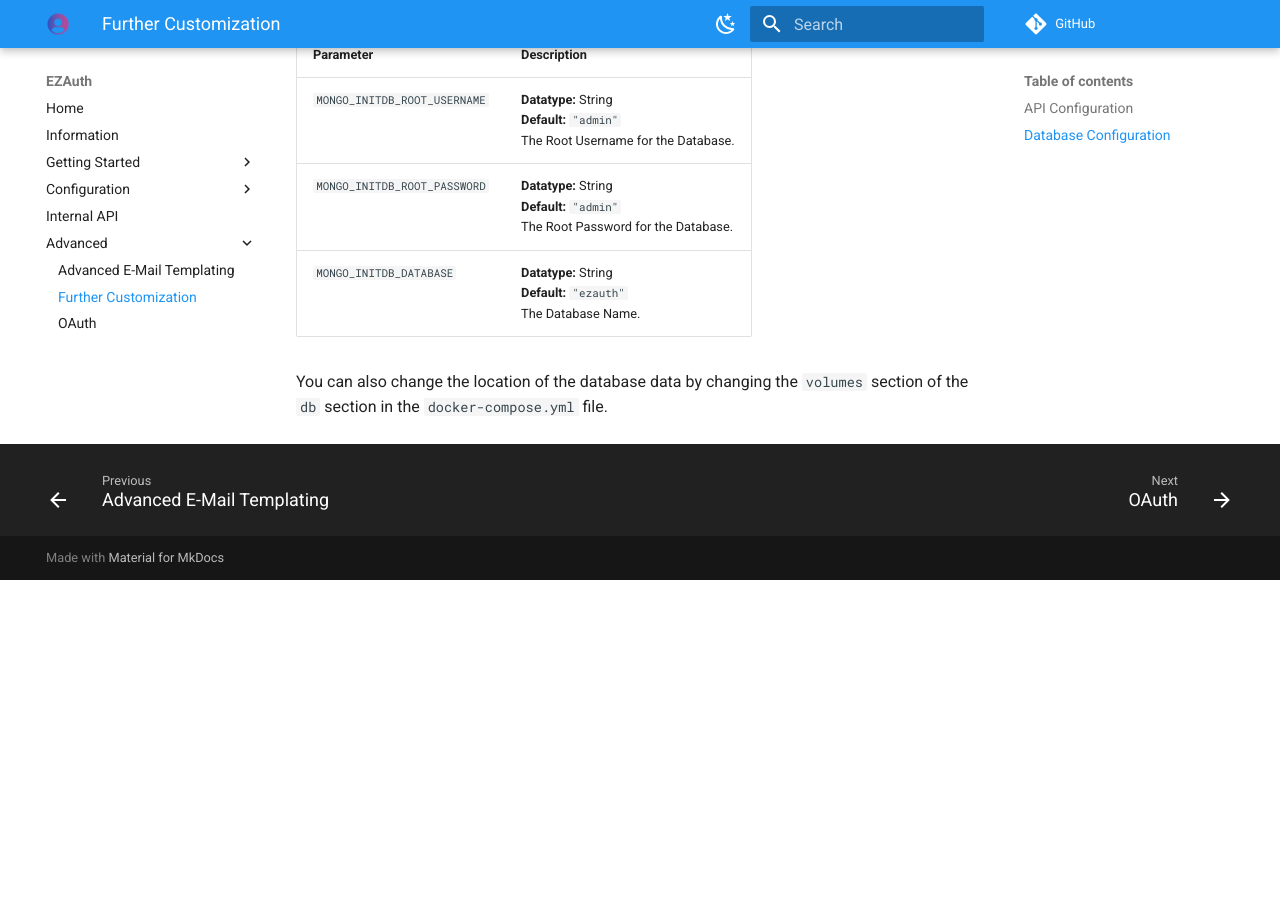
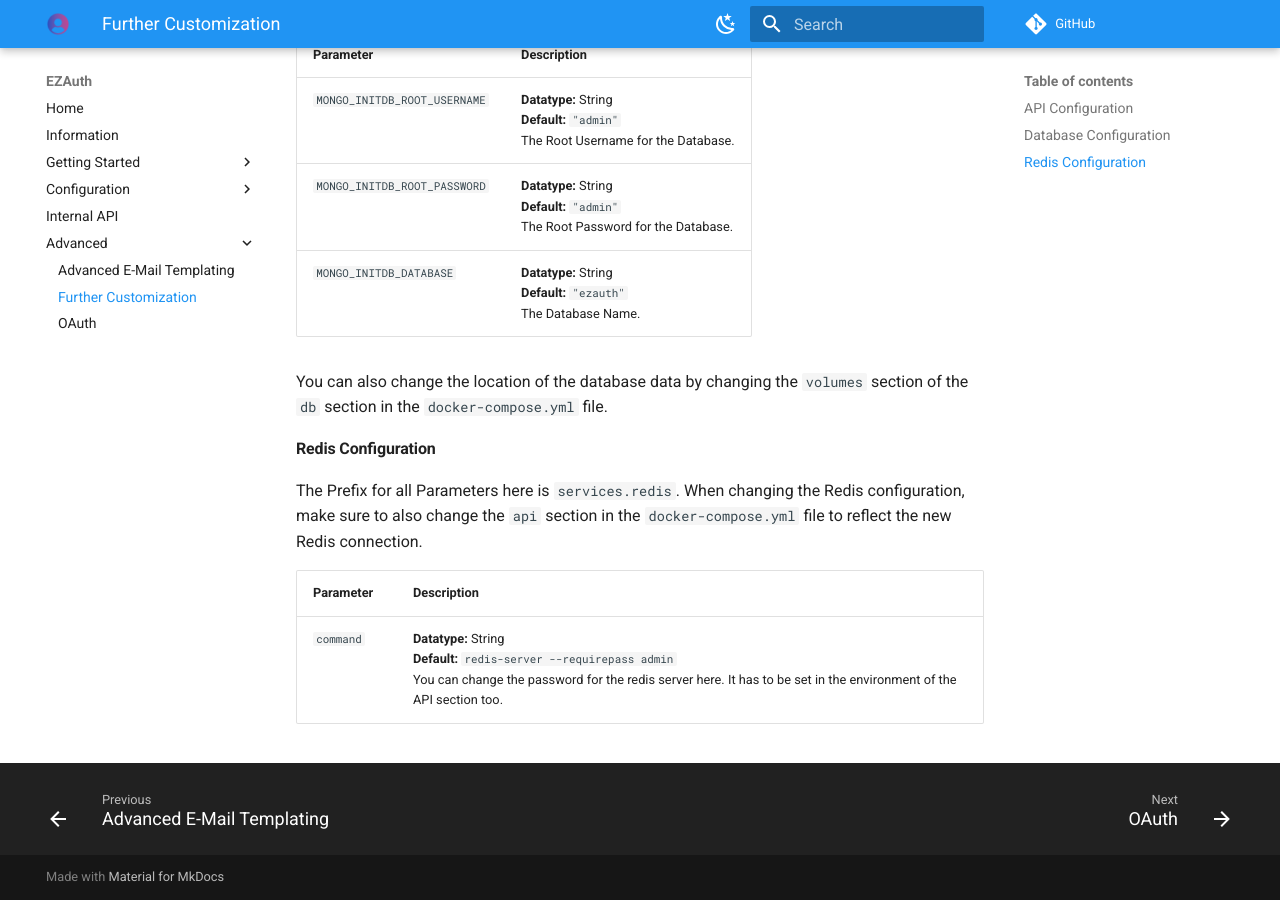
Before and after one commit to JohnGrubba/ezauth, an MkDocs documentation site: the page built from docs/advanced/further_custom.md, in a window 1280 px wide and 900 px high, scrolled down 827 px. Built offline with MkDocs 1.6.1 and Material for MkDocs 9.7.7, drawn with Linux system fonts in a browser that asks for light colours; comment, search, counter and statistics services are not loaded; before the commit the page ends 1407 px from its top, so only the background shows below that.

Commit message:
Update Docs for Redis

```diff
--- a/docs/advanced/further_custom.md
+++ b/docs/advanced/further_custom.md
@@ -22,3 +22,11 @@ The following environment variables can be set in the `docker-compose.yml` file
 | `MONGO_INITDB_DATABASE` | **Datatype:** String <br> **Default:** `"ezauth"` <br> The Database Name. |
 
 You can also change the location of the database data by changing the `volumes` section of the `db` section in the `docker-compose.yml` file.
+
+#### Redis Configuration
+The Prefix for all Parameters here is `services.redis`.
+When changing the Redis configuration, make sure to also change the `api` section in the `docker-compose.yml` file to reflect the new Redis connection.
+
+| Parameter | Description |
+|-----------|-------------|
+| `command` | **Datatype:** String <br> **Default:** `redis-server --requirepass admin` <br> You can change the password for the redis server here. It has to be set in the environment of the API section too. |
```
Also changed, not shown: docs/information.md (+1 -1 lines).
